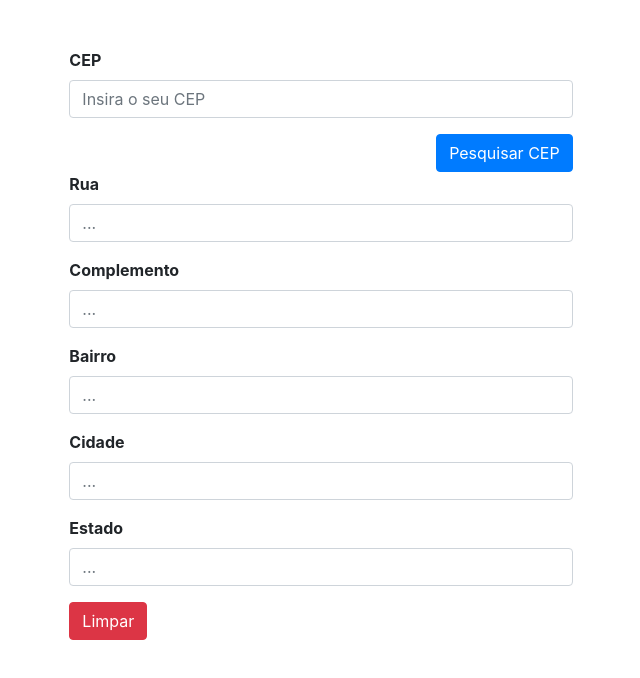
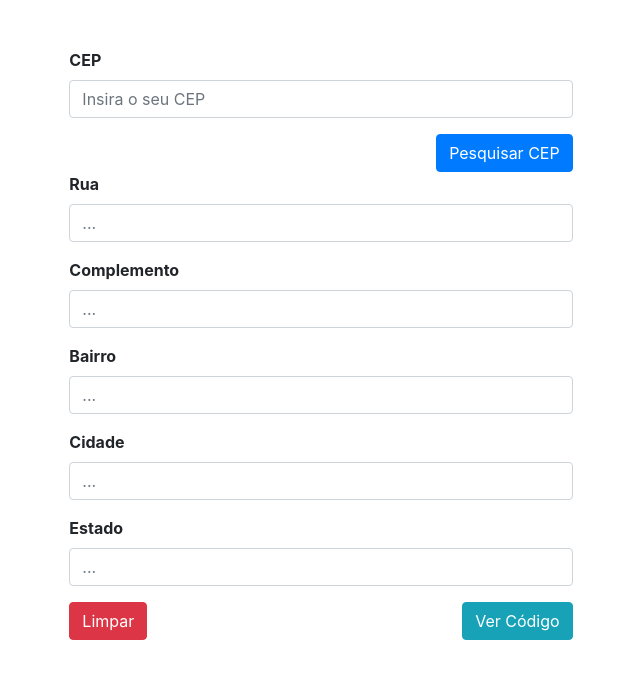
Before and after one commit to devjef/consulta-cep, a plain HTML site: page index.html in a window 1280 px wide. Shown: the whole page, without its empty margins (319-959 px from the left). Drawn offline with nearby package versions, Linux system fonts and the light colour scheme.

Commit message:
link to github

```diff
--- a/index.html
+++ b/index.html
@@ -2,7 +2,7 @@
 <html lang="en">
 
   <head>
-    <title>Title</title>
+    <title>Buscar CEP</title>
     <!-- Required meta tags -->
     <meta charset="utf-8">
     <meta name="viewport" content="width=device-width, initial-scale=1, shrink-to-fit=no">
@@ -43,8 +43,16 @@
           <label>Estado</label>
           <input type="text" class="form-control" id="estado" placeholder="...">
         </div>
-        <button type="button" id="btnLimpar" class="btn btn-danger">Limpar</button>
+        <div class="row">
+          <div class="col-md-6">
+            <button type="button" id="btnLimpar" class="btn btn-danger">Limpar</button>
+          </div>
+          <div class="col-md-6 text-right">
+            <button type="button" class="btn btn-info"><a href="https://github.com/devjef/consulta-cep" target="_blank" style="text-decoration: none; color: white;">Ver Código</a></button>
+          </div>
+        </div>
       </form>
+
     </div>
     <script src="/index.js"></script>
     <script src="https://code.jquery.com/jquery-3.3.1.slim.min.js" integrity="sha384-q8i/X+965DzO0rT7abK41JStQIAqVgRVzpbzo5smXKp4YfRvH+8abtTE1Pi6jizo" crossorigin="anonymous"></script>
```
